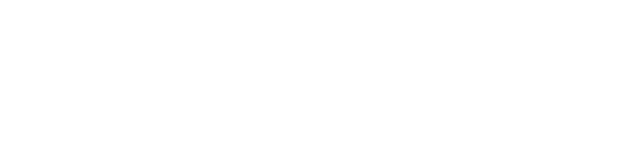
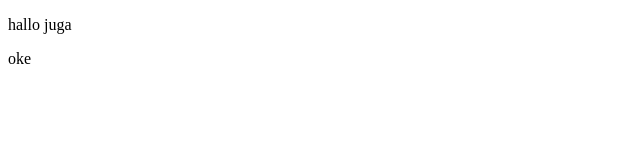
Before and after one commit to Fitrah1812/testing_github, a plain HTML site: page index.html in a window 1280 px wide. Shown: the whole page, without its empty margins (0-640 px from the left). Drawn offline with Linux system fonts and the light colour scheme.

Commit message:
feat: paragraph hallo

```diff
--- a/index.html
+++ b/index.html
@@ -7,6 +7,7 @@
     <title>Document</title>
 </head>
 <body>
-
+    <p>hallo juga</p>
+    <p>oke</p>
 </body>
 </html>
```
